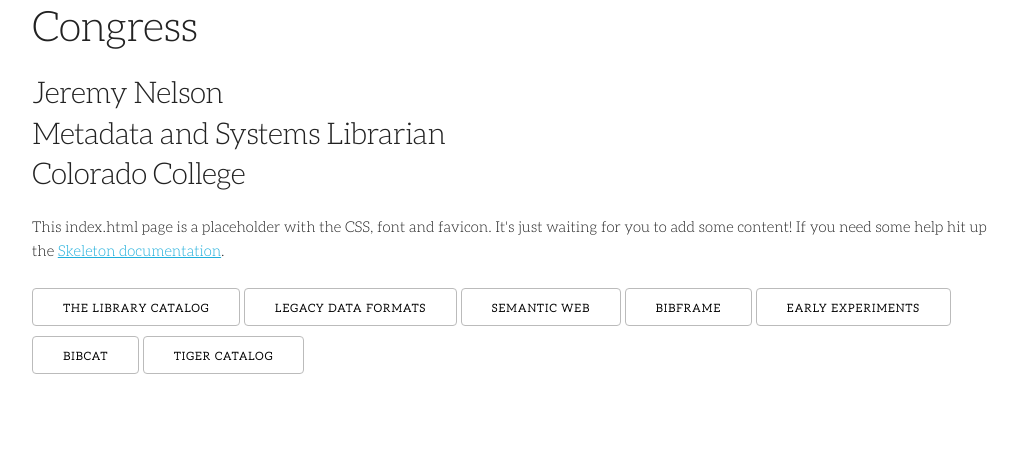
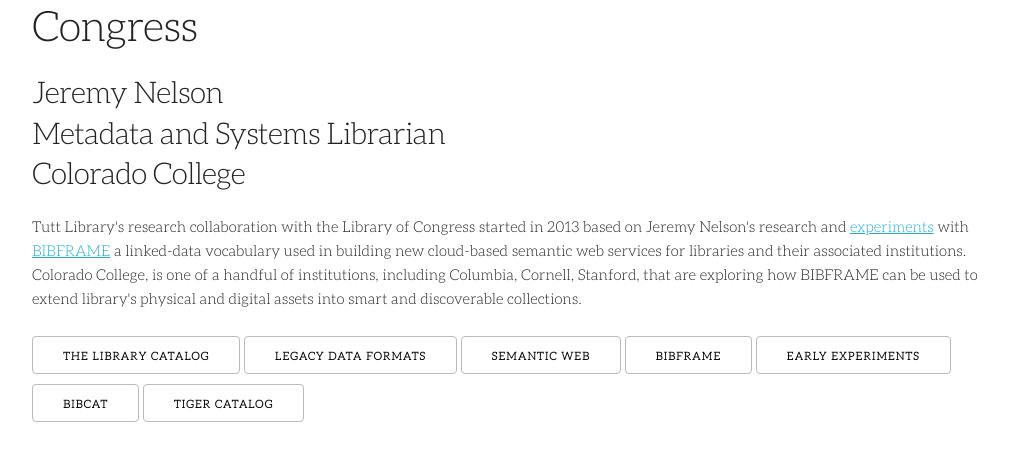
Before and after one commit to jermnelson/cc-parents-day-2015, a Flask app: page / in a window 1280 px wide. Shown: the part 284-745 px from the top of the page, without its empty margins (128-1146 px from the left). Run offline with Flask 2, Linux system fonts and the light colour scheme.

Commit message:
Updated content

```diff
--- a/templates/index.html
+++ b/templates/index.html
@@ -12,7 +12,16 @@
         <h2>Colorado College's Collaboration with the Library of Congress</h2>
         <h4>Jeremy Nelson<br>Metadata and Systems Librarian<br>Colorado College</h4>
 
-        <p>This index.html page is a placeholder with the CSS, font and favicon. It's just waiting for you to add some content! If you need some help hit up the <a href="http://www.getskeleton.com">Skeleton documentation</a>.</p>
+        <p>
+         Tutt Library's research collaboration with the Library of Congress started in 2013 based on
+         Jeremy Nelson's research and  <a href="http://bibcat.org">experiments</a> with
+         <a href="http://bibframe.org/">BIBFRAME</a>
+         a linked-data vocabulary used in building new cloud-based semantic web services for libraries
+         and their associated institutions.
+         Colorado College, is one of a handful of institutions, including Columbia, Cornell, Stanford,
+         that are exploring how BIBFRAME can be used to extend library's physical and digital assets
+         into smart and discoverable collections.
+       </p>
       </div>
     </div>
     <a href="{{ url_for('slide', name='library-catalog') }}" class="button slide-nav">The Library Catalog</a>
--- a/templates/slides/early-experiments.html
+++ b/templates/slides/early-experiments.html
@@ -24,7 +24,7 @@
      <section class="seven columns">
         <p>
           Initially experimentation with using Redis as a bibliographic datastore
-          began in 2011 with attempting to model FRBR entities in Redis using a
+          began in 2011 with an attemp to model FRBR entities using a
           key pattern to represent the core properties of a FRBR entity
           <a href="http://discovery.coloradocollege.edu/code4lib/">
 
```
